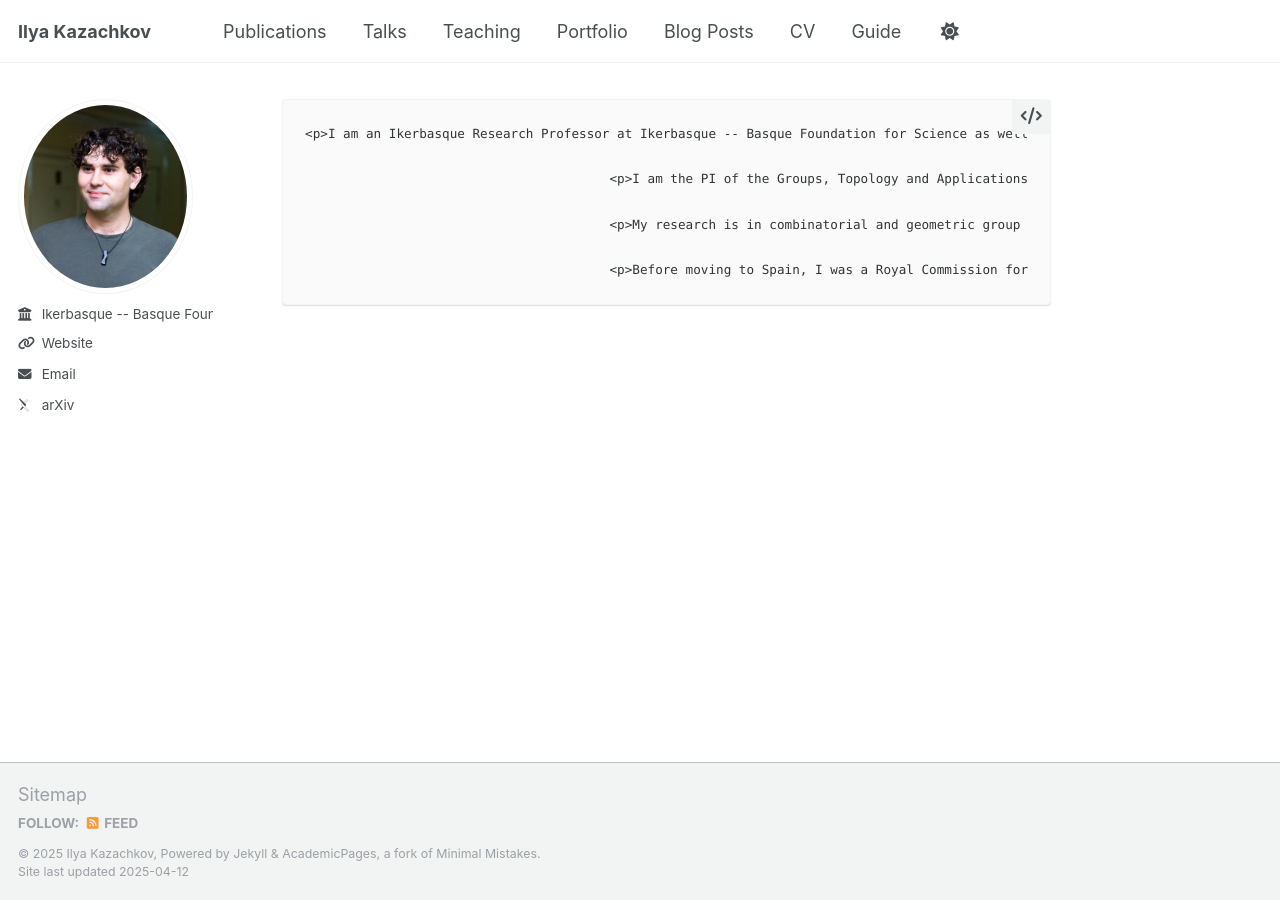
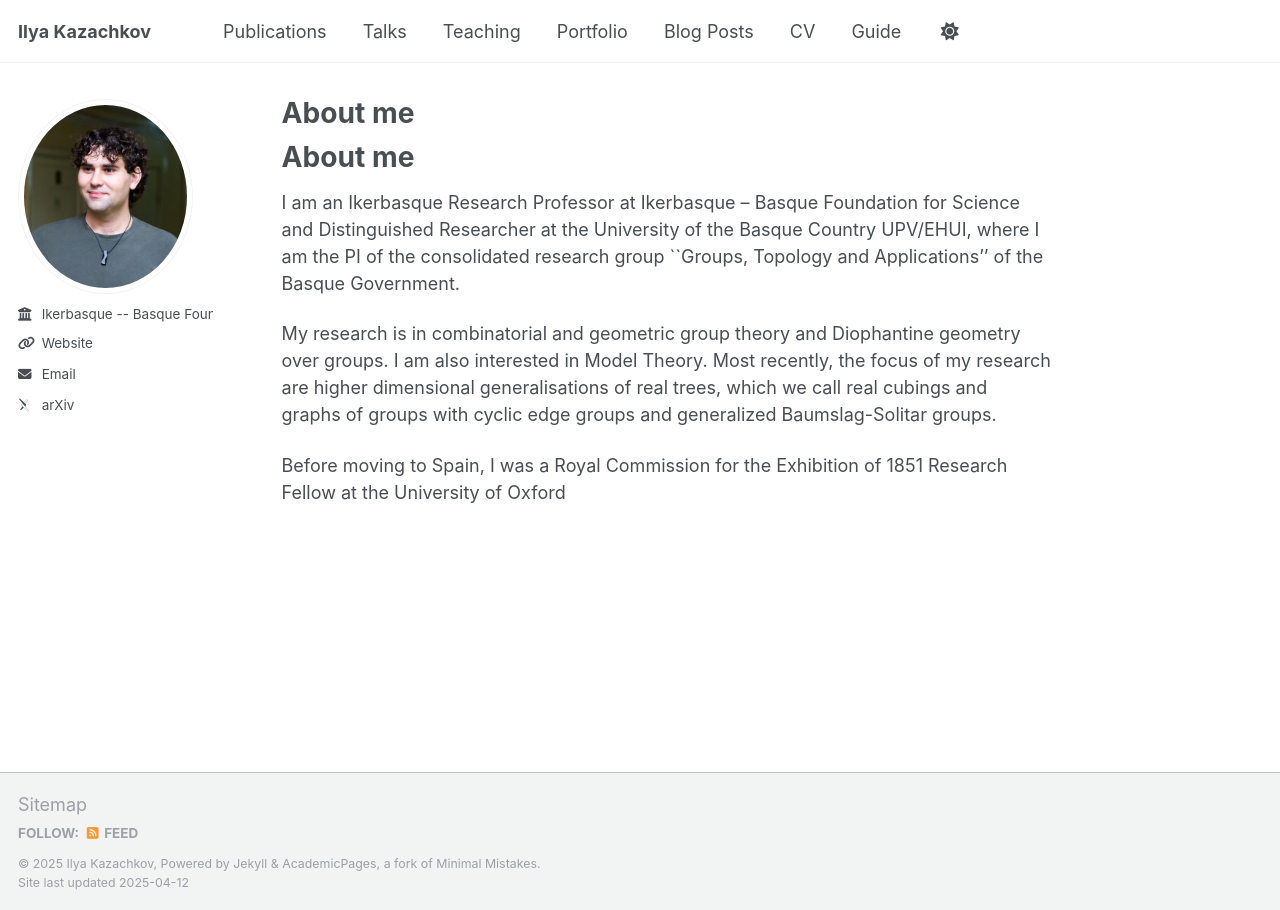
Before and after one commit to ilyakazachkov/ilyakazachkov.github.io, a Jekyll site: the page built from _pages/about.md, in a window 1280 px wide. Built offline with Jekyll 4.4.1, drawn with Linux system fonts in a browser that asks for light colours; some web fonts are replaced; our own code applies the rules of GitHub Pages for plain Markdown files.

Commit message:
Update about.md

```diff
--- a/_pages/about.md
+++ b/_pages/about.md
@@ -1,7 +1,9 @@
-	<p>I am an Ikerbasque Research Professor at Ikerbasque -- Basque Foundation for Science as well as Distinguished Researcher at the University of the Basque Country UPV/EHU.</p>
 
-						<p>I am the PI of the Groups, Topology and Applications research group.</p>
 
-						<p>My research is in combinatorial and geometric group theory and Diophantine geometry over groups. I am also interested in Model Theory. Most recently, the focus of my research are higher dimensional generalisations of real trees, which we call real cubings and graphs of groups with cyclic edge groups and generalized Baumslag-Solitar groups.</p>
+About me
+======
+I am an Ikerbasque Research Professor at Ikerbasque -- Basque Foundation for Science and Distinguished Researcher at the University of the Basque Country UPV/EHUI, where I am the PI of the consolidated research group ``Groups, Topology and Applications'' of the Basque Government.
 
-						<p>Before moving to Spain, I was a Royal Commission for the Exhibition of 1851 Research Fellow at the University of Oxford<p>
+My research is in combinatorial and geometric group theory and Diophantine geometry over groups. I am also interested in Model Theory. Most recently, the focus of my research are higher dimensional generalisations of real trees, which we call real cubings and graphs of groups with cyclic edge groups and generalized Baumslag-Solitar groups.
+
+Before moving to Spain, I was a Royal Commission for the Exhibition of 1851 Research Fellow at the University of Oxford
```
